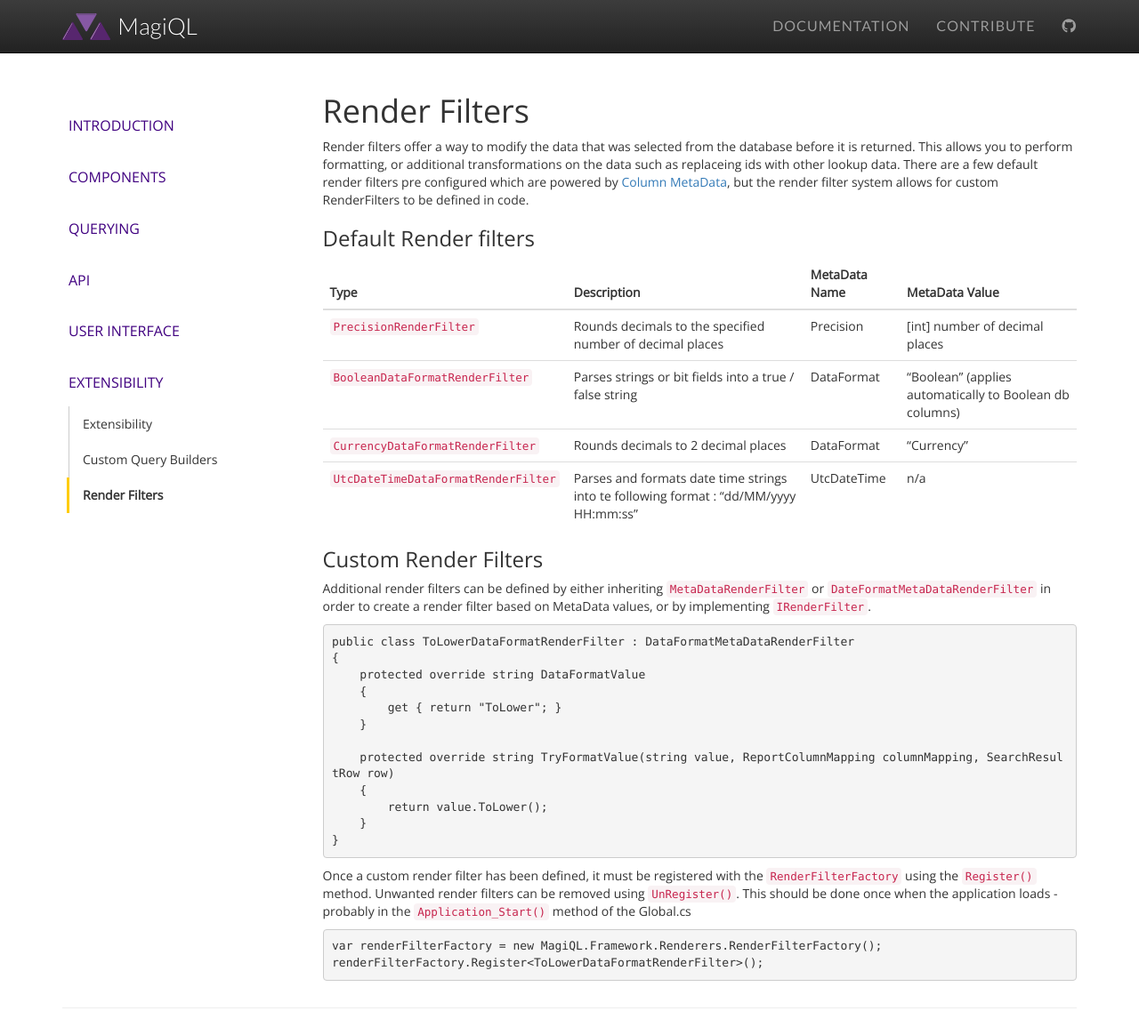
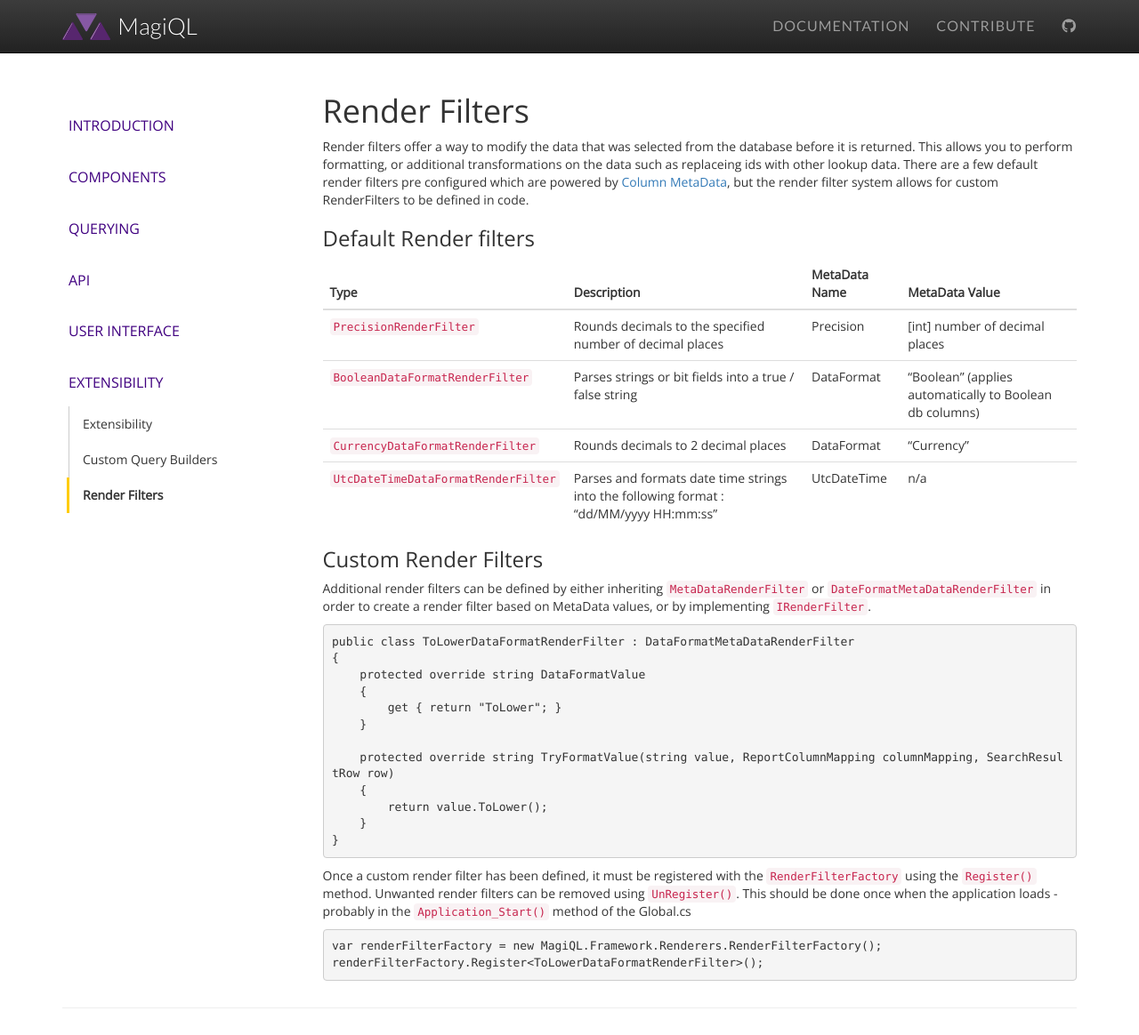
Before and after one commit to MagiQL/magiql.github.io, a Jekyll site: the page built from docs/6-extensibility/602-render-filters.md, in a window 1280 px wide. Shown: the whole page at 89% size. Built offline with Jekyll 4.4.1, drawn with Linux system fonts in a browser that asks for light colours; nearby versions of some CDN libraries; a script that is not in the unit is left out.

Commit message:
Update 602-render-filters.md

```diff
--- a/docs/6-extensibility/602-render-filters.md
+++ b/docs/6-extensibility/602-render-filters.md
@@ -16,7 +16,7 @@ Render filters offer a way to modify the data that was selected from the databas
 |`PrecisionRenderFilter`| Rounds decimals to the specified number of decimal places | Precision | [int] number of decimal places |
 |`BooleanDataFormatRenderFilter`| Parses strings or bit fields into a true / false string | DataFormat | "Boolean" (applies automatically to Boolean db columns) |
 |`CurrencyDataFormatRenderFilter`| Rounds decimals to 2 decimal places | DataFormat | "Currency" |
-|`UtcDateTimeDataFormatRenderFilter`| Parses and formats date time strings into te following format : "dd/MM/yyyy HH:mm:ss"  | UtcDateTime | n/a |
+|`UtcDateTimeDataFormatRenderFilter`| Parses and formats date time strings into the following format : "dd/MM/yyyy HH:mm:ss"  | UtcDateTime | n/a |
 
 
 ### Custom Render Filters
```
